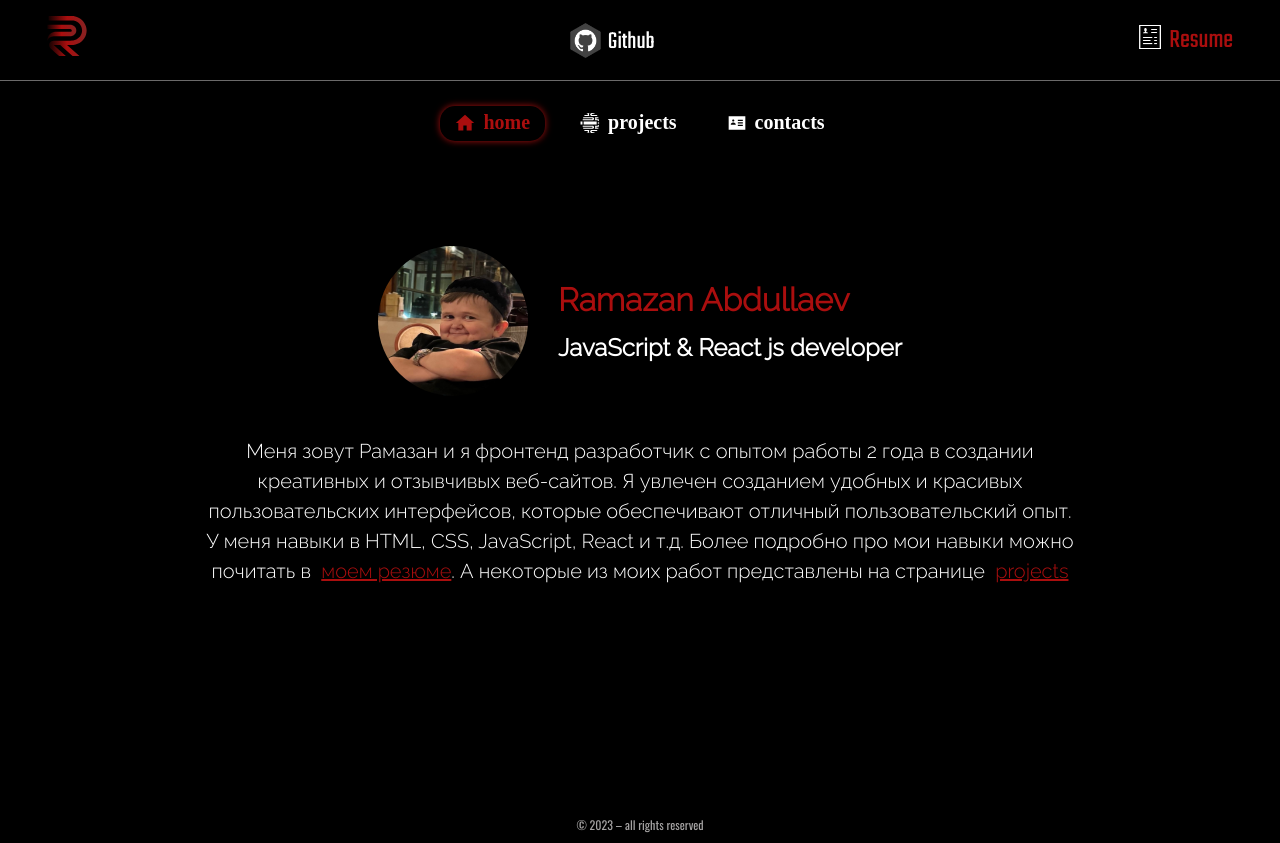
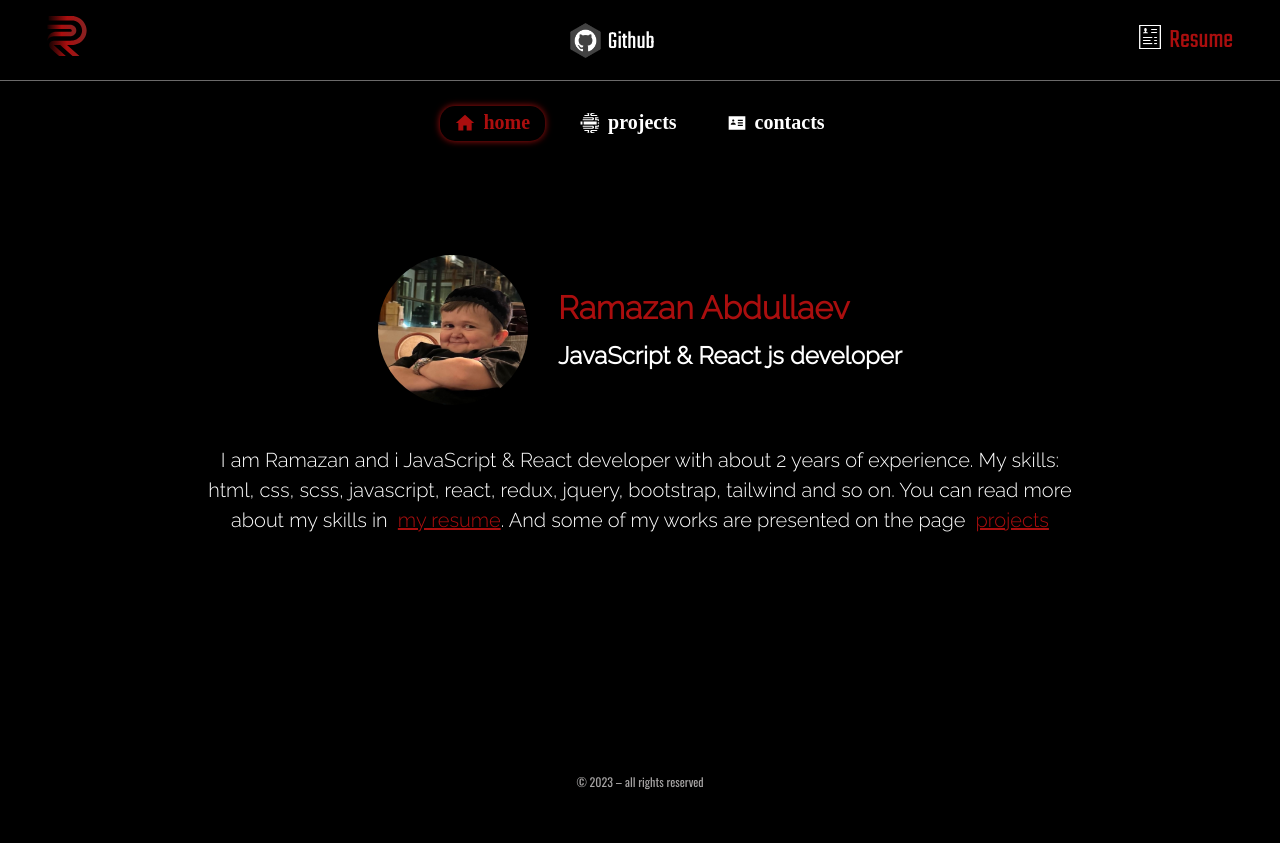
Before and after one commit to ramaz4n/ramaz4n, a React (Create React App) app: page / in a window 1280 px wide. After the commit the page ends 800 px from the top, so only its background shows below. Built offline with nearby package versions, Linux system fonts and the light colour scheme; no server answers.

Commit message:
change about info

```diff
--- a/src/pages/Home/Home.js
+++ b/src/pages/Home/Home.js
@@ -24,12 +24,11 @@ function Home(props) {
 				<div className={styles.home__about}>
 				   <div className={styles.home__aboutItem}>
 					   	<p>
-							 	Меня зовут Рамазан и я фронтенд разработчик с опытом работы 2 года в создании креативных и
-								отзывчивых веб-сайтов. Я увлечен созданием удобных и красивых пользовательских интерфейсов,
-								которые обеспечивают отличный пользовательский опыт. У меня навыки в HTML, CSS, JavaScript,
-								React и т.д. Более подробно про мои навыки можно почитать в &nbsp;
-						   <a className={styles.home__linkItem} href="https://kazan.hh.ru/resume/5002437bff07b453630039ed1f576b53333852" target="_blank">моем резюме</a>.
-							 А некоторые из моих работ представлены на странице &nbsp;
+							 I am Ramazan and i JavaScript & React developer with about 2 years of experience.
+							 My skills: html, css, scss, javascript, react, redux, jquery, bootstrap, tailwind and so on.
+							 You can read more about my skills in &nbsp;
+						   <a className={styles.home__linkItem} href="https://kazan.hh.ru/resume/5002437bff07b453630039ed1f576b53333852" target="_blank">my resume</a>.
+							 And some of my works are presented on the page &nbsp;
 							 <Link className={styles.home__linkItem} to="/projects">projects</Link>
 					   </p>
 					</div>
```
